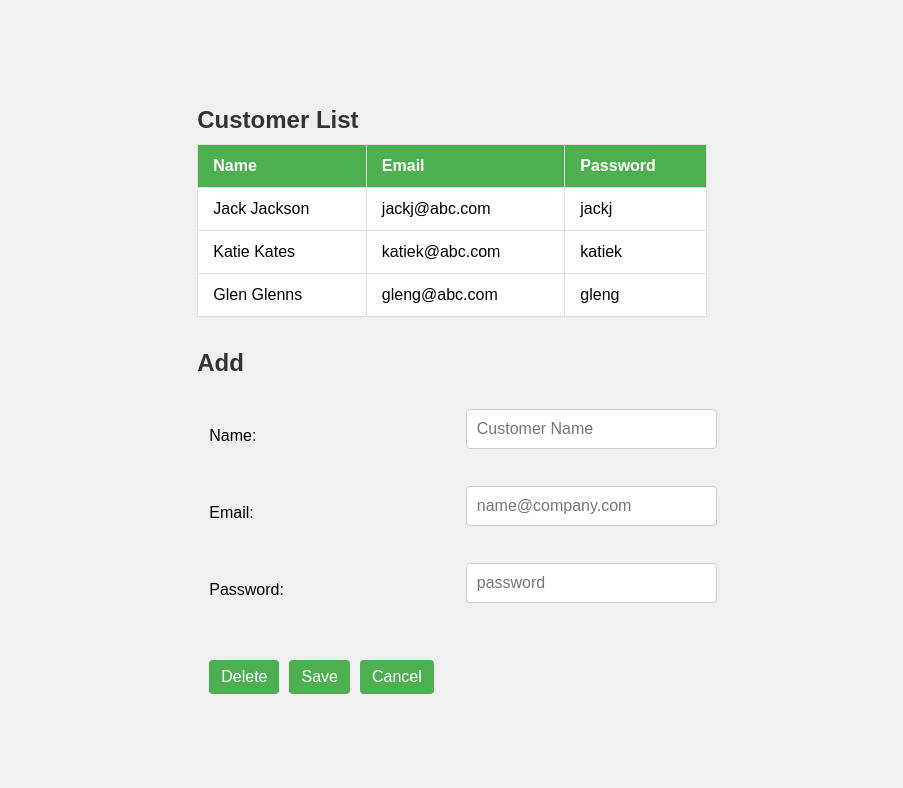
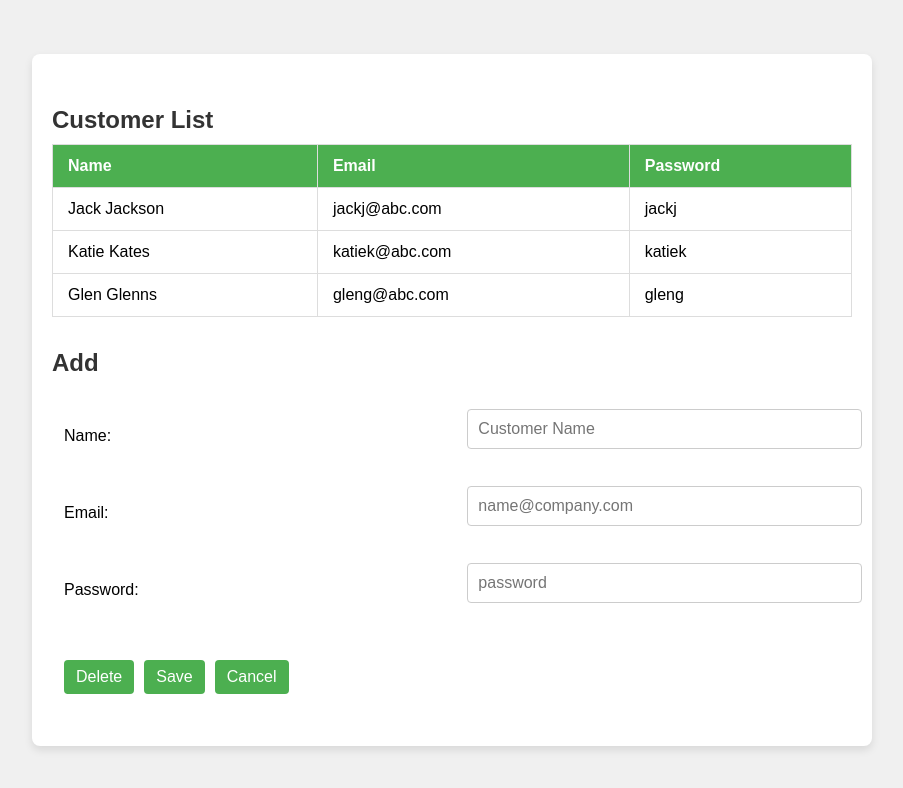
Before and after one commit to ElbieLi/ReactProject, a React (Create React App) app: page / in a window 1280 px wide. Shown: the top 788 px of the page, without its empty margins (188-1091 px from the left). Built offline with nearby package versions, Linux system fonts and the light colour scheme.

Commit message:
Added code for stage 4

```diff
--- a/src/App.js
+++ b/src/App.js
@@ -1,9 +1,12 @@
 import React, {useState, useEffect} from 'react';
 import { getAll, post, put, deleteById } from './memdb.js'
+import CustomerList from './CustomerList.js';
+import CustomerAddUpdateForm from './CustomerAddUpdateForm.js';
 import './App.css';
 
 // Main Application Component
-export default function App() {
+function App() {
+
   // A blank customer object to reset the form or to initializae the form for "Add" mode
   const blankCustomer = { id: -1, name: '', email: '', password: '' };
 
@@ -25,12 +28,8 @@ export default function App() {
   };
 
   // Function to handle when a customer in the list is clicked
-  const handleListClick = (item) => {
-    if(formObject.id === item.id){
-      setFormObject(blankCustomer);
-    }else{
-      setFormObject(item);
-    }
+  const handleSelectCustomer = (customer) => {
+    setFormObject(customer.id === formObject.id ? blankCustomer : customer);
   };
 
   // Function to handle changes in the form input fields
@@ -40,12 +39,12 @@ export default function App() {
   };
 
   // Function to handle the cancel button click
-  const handleCancelClick = () => {
+  const handleCancel = () => {
     setFormObject(blankCustomer);
   };
 
   // Function to handle the delete button click
-  const handleDeleteClick = () => {
+  const handleDelete = () => {
     if(formObject.id >= 0){
       deleteById(formObject.id);
       setFormObject(blankCustomer);
@@ -54,7 +53,7 @@ export default function App() {
   };
 
   // Function to handle the save button click
-  const handleSaveClick = () => {
+  const handleSave = () => {
     if (mode === 'Add') {
       post(formObject);
     }else{
@@ -65,101 +64,22 @@ export default function App() {
   }
 
   return (
-    <div>
-      {/* Customer List */}
-      <div className="boxed" >
-        <h4>Customer List</h4>
-        <table id="customer-list">
-          <thead>
-            <tr>
-              <th>Name</th>
-              <th>Email</th>
-              <th>Password</th>
-            </tr>
-          </thead>
-          <tbody>
-            {customers.map((item) => (
-                <tr
-                key={item.id}
-                className={ item.id === formObject.id ?'selected': ''}
-                onClick={()=>handleListClick(item)}
-                >
-                  <td>{item.name}</td>
-                  <td>{item.email}</td>
-                  <td>{item.password}</td>
-                </tr>
-                ))}
-          </tbody>
-        </table>
+    <div className="app">
+      <CustomerList
+      customers={customers}
+      selectedCustomerId={formObject.id}
+      onSelectCustomer={handleSelectCustomer}
+      />
+      <CustomerAddUpdateForm
+      formObject={formObject}
+      mode={mode}
+      onInputChange={handleInputChange}
+      onSave={handleSave}
+      onDelete={handleDelete}
+      onCancel={handleCancel}
+      />
     </div>
-
-    {/* Customer Add/Update Form */}
-    <div className="boxed">
-        <h4>{mode}</h4>
-      <form >
-        <table id="customer-add-update" >
-          <tbody>
-            <tr>
-              <td className={'label'} >Name:</td>
-              <td>
-                <input
-                type="text"
-                name="name"
-                value={formObject.name}
-                onChange={handleInputChange}
-                placeholder="Customer Name"
-                required
-                />
-                </td>
-            </tr>
-            <tr>
-              <td className={'label'} >Email:</td>
-              <td>
-                <input
-                type="email"
-                name="email"
-                value={formObject.email}
-                onChange={handleInputChange}
-                placeholder="name@company.com"
-                />
-                </td>
-            </tr>
-            <tr>
-              <td className={'label'} >Password:</td>
-              <td>
-                <input
-                type="text"
-                name="password"
-                value={formObject.password}
-                onChange={handleInputChange}
-                placeholder="password"
-                />
-                </td>
-            </tr>
-            {/* Action buttons: Delete, Save, Cancel */}
-            <tr className="button-bar">
-              <td colSpan="2">
-                <input
-                type="button"
-                value="Delete"
-                onClick={handleDeleteClick}
-                />
-                <input
-                type="button"
-                value="Save"
-                onClick={handleSaveClick}
-                />
-                <input
-                type="button"
-                value="Cancel"
-                onClick={handleCancelClick}
-                />
-              </td>
-            </tr>
-          </tbody>
-        </table>
-      </form>
-    </div>
-  </div>
   );
 }
+
+export default App;
--- /dev/null
+++ b/src/CustomerAddUpdateForm.js
@@ -0,0 +1,81 @@
+import React from 'react';
+
+function CustomerAddUpdateForm({
+    mode,
+    formObject,
+    handleInputChange,
+    onSaveClick,
+    onDeleteClick,
+    onCancelClick,
+}){
+    return(
+        <div className="boxed">
+        <h4>{mode}</h4>
+      <form >
+        <table id="customer-add-update" >
+          <tbody>
+            <tr>
+              <td className={'label'} >Name:</td>
+              <td>
+                <input
+                type="text"
+                name="name"
+                value={formObject.name}
+                onChange={handleInputChange}
+                placeholder="Customer Name"
+                required
+                />
+                </td>
+            </tr>
+            <tr>
+              <td className={'label'} >Email:</td>
+              <td>
+                <input
+                type="email"
+                name="email"
+                value={formObject.email}
+                onChange={handleInputChange}
+                placeholder="name@company.com"
+                />
+                </td>
+            </tr>
+            <tr>
+              <td className={'label'} >Password:</td>
+              <td>
+                <input
+                type="text"
+                name="password"
+                value={formObject.password}
+                onChange={handleInputChange}
+                placeholder="password"
+                />
+                </td>
+            </tr>
+            {/* Action buttons: Delete, Save, Cancel */}
+            <tr className="button-bar">
+              <td colSpan="2">
+                <input
+                type="button"
+                value="Delete"
+                onClick={onDeleteClick}
+                />
+                <input
+                type="button"
+                value="Save"
+                onClick={onSaveClick}
+                />
+                <input
+                type="button"
+                value="Cancel"
+                onClick={onCancelClick}
+                />
+              </td>
+            </tr>
+          </tbody>
+        </table>
+      </form>
+    </div>
+    )
+}
+
+export default CustomerAddUpdateForm;
--- /dev/null
+++ b/src/CustomerList.js
@@ -0,0 +1,33 @@
+import React from 'react';
+
+function CustomerList({customers, selectedCustomerId, onSelectCustomer}){
+    return(
+        <div className="boxed" >
+            <h4>Customer List</h4>
+            <table id="customer-list">
+            <thead>
+                <tr>
+                <th>Name</th>
+                <th>Email</th>
+                <th>Password</th>
+                </tr>
+            </thead>
+            <tbody>
+                {customers.map((customer) => (
+                    <tr
+                    key={customer.id}
+                    className={ customer.id === selectedCustomerId ? 'selected': ''}
+                    onClick={()=>onSelectCustomer(customer)}
+                    >
+                    <td>{customer.name}</td>
+                    <td>{customer.email}</td>
+                    <td>{customer.password}</td>
+                    </tr>
+                    ))}
+            </tbody>
+            </table>
+        </div>
+    );
+}
+
+export default CustomerList;
```
